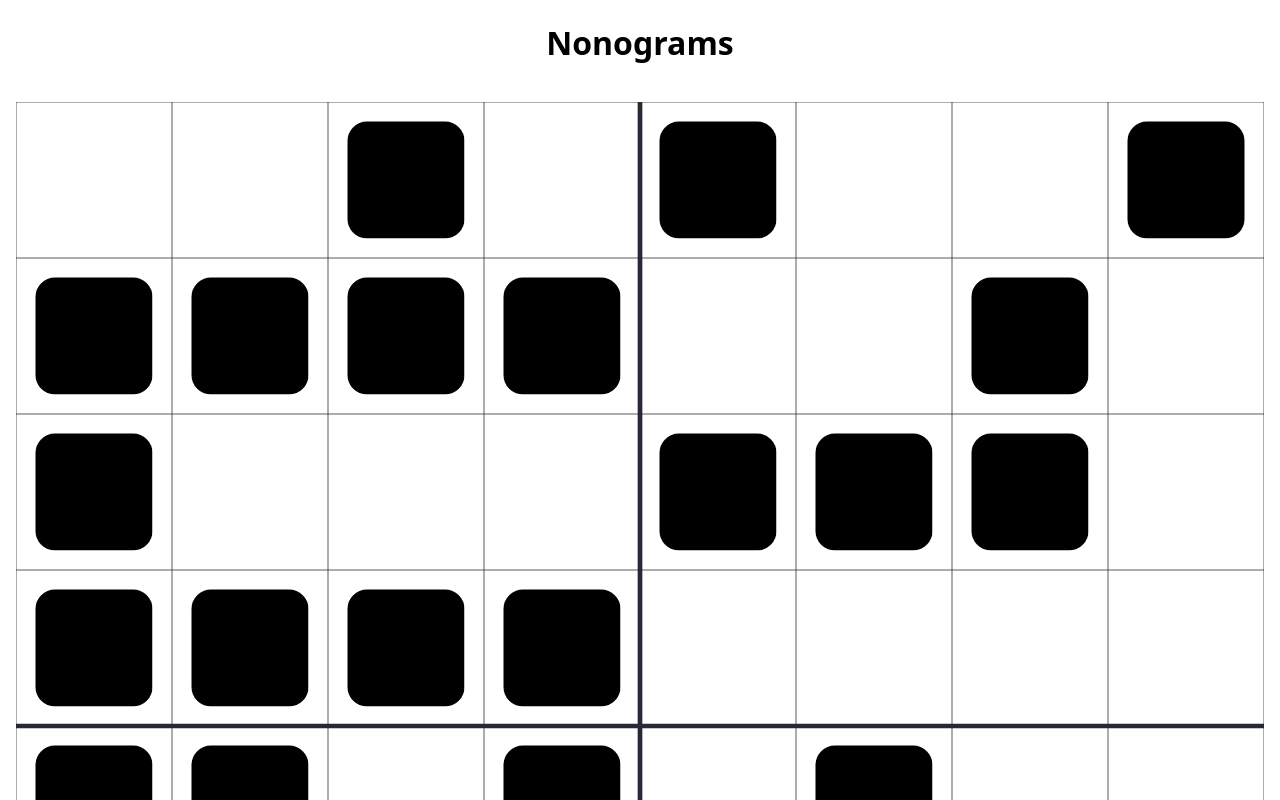
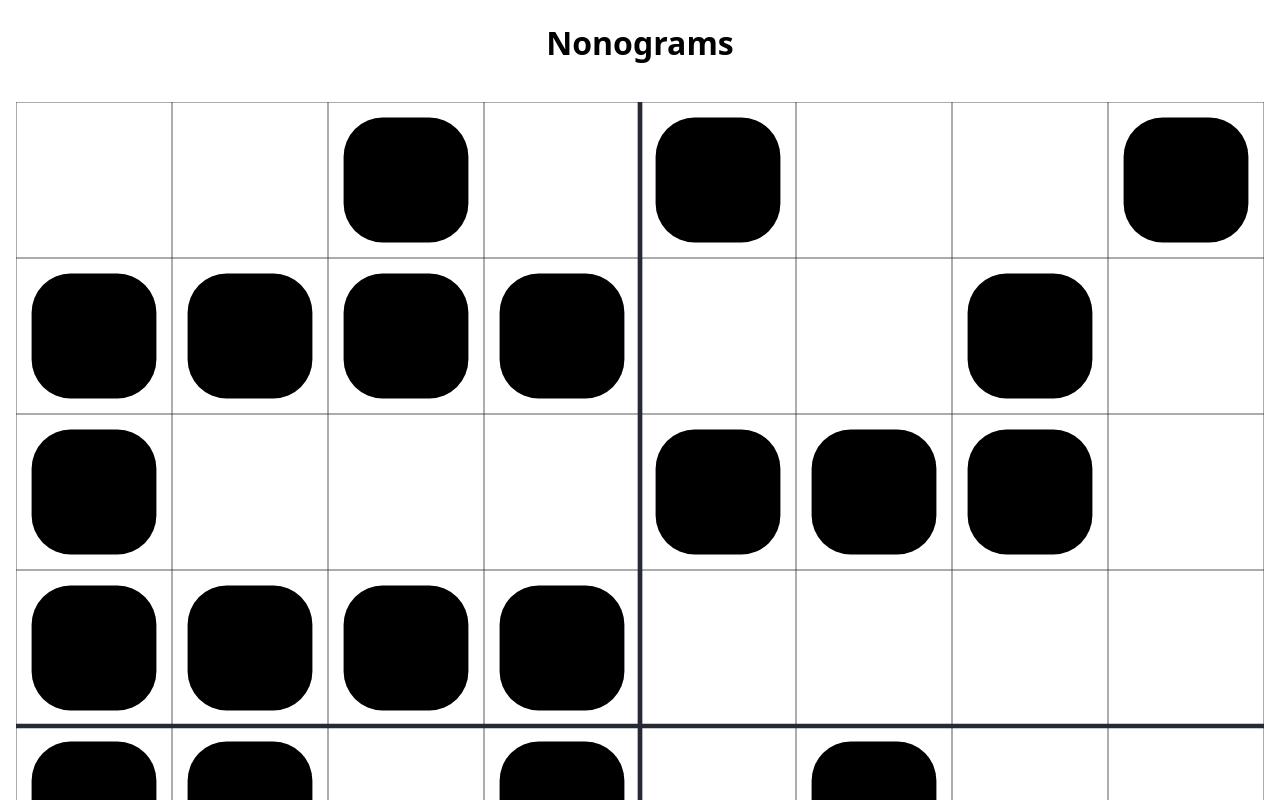
Before and after one commit to atkinchris/nonograms, a Next.js app: page / in a window 1280 px wide. Shown: the top 800 px of the page. Built offline with nearby package versions, Linux system fonts and the light colour scheme.

Commit message:
Nest cells in inner SVGs

```diff
--- a/src/components/Grid.module.css
+++ b/src/components/Grid.module.css
@@ -7,8 +7,6 @@
 }
 
 .cell {
-  stroke: var(--background);
-  stroke-width: 5;
   fill: var(--background);
 }
 
--- a/src/components/Grid.tsx
+++ b/src/components/Grid.tsx
@@ -34,17 +34,18 @@ const Grid: FunctionComponent<Props> = ({ height, width, data }) => {
               const cell = getCell(data, width, j, index)
 
               return (
+                <svg x={cellSize * j} y={cellSize * index} width={cellSize} height={cellSize} key={j}>
                   <rect
-                  x={cellSize * j}
-                  y={cellSize * index}
-                  width={cellSize}
-                  height={cellSize}
-                  key={j}
                     className={classNames(styles.cell, {
                       [styles.filled]: cell === Cell.Filled,
                     })}
                     rx={5}
+                    x="10%"
+                    y="10%"
+                    width="80%"
+                    height="80%"
                   />
+                </svg>
               )
             })
           )}
```
Lines whose indentation alone changed are shown as unchanged.
